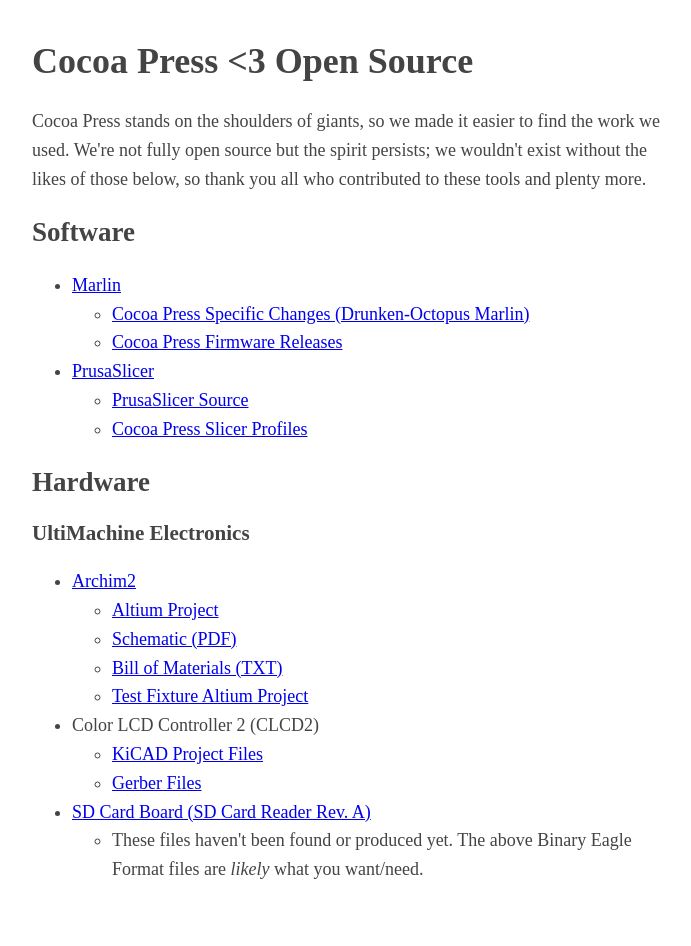
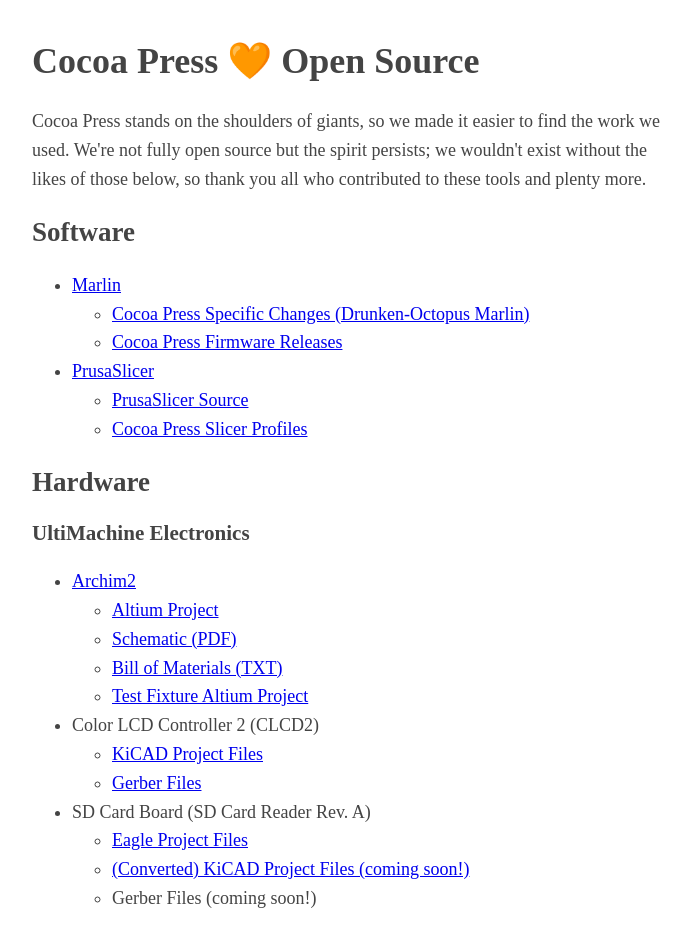
Before and after one commit to CocoaPress/opensource, a plain HTML site: page index.html in a window 1280 px wide. Shown: the whole page, without its empty margins (283-974 px from the left). Drawn offline with Linux system fonts and the light colour scheme; a web font is replaced by a local one.

Commit message:
Changed to orange heart icon and updated links to better reflect SDRAMPS antics.

```diff
--- a/index.html
+++ b/index.html
@@ -4,7 +4,7 @@
 <head>
     <meta charset="utf-8">
     <meta name="viewport" content="width=device-width, initial-scale=1">
-    <title>Cocoa Press &lt;3 Open Source</title>
+    <title>Cocoa Press 🧡 Open Source</title>
 
     <style type="text/css">
      body {
@@ -26,7 +26,7 @@
 
 <body>
     <header>
-        <h1>Cocoa Press &lt;3 Open Source</h1>
+        <h1>Cocoa Press 🧡 Open Source</h1>
 <aside>Cocoa Press stands on the shoulders of giants, so we made it easier to find the work we used.  We're not fully open source but the spirit persists; we wouldn't exist without the likes of those below, so thank you all who contributed to these tools and plenty more.</aside>
     </header>
 
@@ -59,11 +59,12 @@
             <li><a href="https://download.lulzbot.com/TAZ/TAZ_Pro/v1.0.7/production_parts/electronics/aotctl/PCB_Gerbers/CLCD2.zip">Gerber Files</a></li>
         </ul>
 
-    <li><a href="https://download.lulzbot.com/AO-101/hardware/electronics/SDRAMPS/">SD Card Board (SD Card Reader Rev. A)</a></li>
+    <li>SD Card Board (SD Card Reader Rev. A)</li>
     <ul>
-        <li>These files haven't been found or produced yet.  The above Binary Eagle Format files are <i>likely</i> what you want/need.</li>
-        <!--<li>KiCAD Project Files</li>
-        <li>Gerber Files</li>-->
+        <!--<li>These files haven't been found or produced yet.  The above Binary Eagle Format files are <i>likely</i> what you want/need.</li>-->
+        <li><a href="https://download.lulzbot.com/AO-101/hardware/electronics/SDRAMPS/">Eagle Project Files</a></li>
+        <li><a href="#">(Converted) KiCAD Project Files (coming soon!)</a></li>
+        <li>Gerber Files (coming soon!)</li>
     </ul>
 </ul>
 
```
